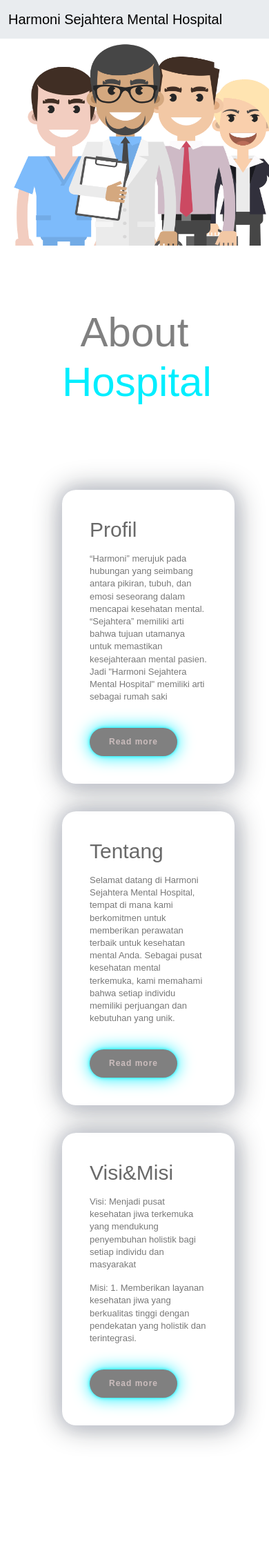
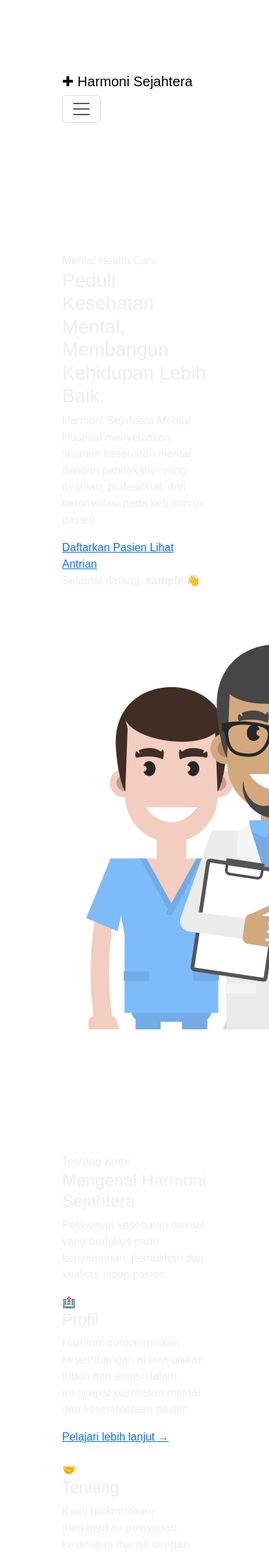
Before and after one commit to Veyzaputri/harmoni-sejahtera-hospital, a PHP site: page /home.php in a window 390 px wide; the page is wider, and only the part inside the window is pictured. Shown: the top 2251 px of that part at 69% size. Before the commit the page ends 2091 px from the top of that part, so only its background shows below. Run offline with PHP 8.4, Linux system fonts and the light colour scheme; the visitor is signed in with stand-in values (Sample User, id 1).

Commit message:
Update home.php for improved layout and content

```diff
--- a/home.php
+++ b/home.php
@@ -1,93 +1,262 @@
+<?php
+session_start();
+
+if (empty($_SESSION['username'])) {
+    header("Location: login.php?pesan=belum_login");
+    exit;
+}
+?>
+
 <!doctype html>
-<html lang="en">
+<html lang="id">
 <head>
     <meta charset="utf-8">
     <meta name="viewport" content="width=device-width, initial-scale=1">
+    <title>Harmoni Sejahtera Mental Hospital</title>
 
-    <title>Home</title>
-    <link href="https://cdn.jsdelivr.net/npm/bootstrap@5.3.2/dist/css/bootstrap.min.css" rel="stylesheet" integrity="sha384-T3c6CoIi6uLrA9TneNEoa7RxnatzjcDSCmG1MXxSR1GAsXEV/Dwwykc2MPK8M2HN" crossorigin="anonymous">
-    <link rel="stylesheet" type="text/css" href="home.css">
+    <link href="https://cdn.jsdelivr.net/npm/bootstrap@5.3.2/dist/css/bootstrap.min.css" rel="stylesheet">
+    <link rel="stylesheet" href="home.css">
+</head>
 
-  </head>
-  <body style="background-color:white;">
+<body>
 
+<nav class="navbar navbar-expand-lg navbar-light sticky-top">
+    <div class="container">
+        <a class="navbar-brand hospital-brand" href="home.php">
+            <span class="brand-icon">✚</span>
+            Harmoni Sejahtera
+        </a>
 
-  <nav class="navbar navbar-expand-lg bg-body-secondary" style="display: inline-block; font-size: 25px; color: #132639; text-decoration: none; font-weight: 500; width:1500px; transition: .3s; animation: slideTop .5s ease forwards; animation-delay: calc(.2s * var(--i));">
-  <div class="container-fluid">
-    <a class="navbar-brand" href="#">Harmoni Sejahtera Mental Hospital</a>
-    <button class="navbar-toggler" type="button" data-bs-toggle="collapse" data-bs-target="#navbarNavDropdown" aria-controls="navbarNavDropdown" aria-expanded="false" aria-label="Toggle navigation">
+        <button class="navbar-toggler" type="button"
+                data-bs-toggle="collapse"
+                data-bs-target="#mainNavbar">
             <span class="navbar-toggler-icon"></span>
         </button>
-    <div class="collapse navbar-collapse" id="navbarNavDropdown">
-      <ul class="navbar-nav">
+
+        <div class="collapse navbar-collapse" id="mainNavbar">
+            <ul class="navbar-nav ms-auto align-items-lg-center">
+                <li class="nav-item">
+                    <a class="nav-link active" href="home.php">Beranda</a>
+                </li>
+
                 <li class="nav-item">
                     <a class="nav-link" href="artikel.php">Artikel</a>
                 </li>
+
                 <li class="nav-item">
                     <a class="nav-link" href="tampil_pasien.php">Antrian</a>
                 </li>
+
                 <li class="nav-item">
                     <a class="nav-link" href="jadwal_dokter.php">Dokter</a>
                 </li>
+
                 <li class="nav-item">
                     <a class="nav-link" href="form_pasien.php">Pasien</a>
                 </li>
+
                 <li class="nav-item">
                     <a class="nav-link" href="tampil_struk.php">Riwayat</a>
                 </li>
+
                 <li class="nav-item dropdown">
-          <a class="nav-link dropdown-toggle" href="#" role="button" data-bs-toggle="dropdown" aria-expanded="false">
+                    <a class="nav-link dropdown-toggle"
+                       href="#"
+                       role="button"
+                       data-bs-toggle="dropdown">
                         Lainnya
                     </a>
-          <ul class="dropdown-menu">
-            <li><a class="dropdown-item" href="https://maps.app.goo.gl/WjigaZYFWVvL7iJd9">LOKASI</a></li>
-            <li><a class="dropdown-item" href="logout.php">LOGOUT</a></li>
+
+                    <ul class="dropdown-menu dropdown-menu-end">
+                        <li>
+                            <a class="dropdown-item" href="profil.php">Profil Rumah Sakit</a>
+                        </li>
+                        <li>
+                            <a class="dropdown-item" href="tentang.php">Tentang Kami</a>
+                        </li>
+                        <li>
+                            <a class="dropdown-item" href="visimisi.php">Visi & Misi</a>
+                        </li>
+                        <li><hr class="dropdown-divider"></li>
+                        <li>
+                            <a class="dropdown-item text-danger" href="logout.php">Logout</a>
+                        </li>
                     </ul>
                 </li>
             </ul>
         </div>
     </div>
 </nav>
-<center>
-<div class="background-img" >
-    <img src="home.png" alt="home-background" style="height: 300px; width: 700px;">
-</div>
-</center>
-<section>
-  <div class="portofolio" id="portofolio">
+
+
+<main>
+
+<section class="hero">
     <div class="container">
-      <h1 class="sub-title" style="color:gray;"> About <span>Hospital</span> </h1>
-      <div class="portofolio-list">
-<div>
-<i class="bx bx-code" style="color: cyan;"></i>
-<h2 style="color:#696969;">Profil</h2>
-<p style = "color:#787878;">“Harmoni” merujuk pada hubungan yang seimbang antara pikiran, tubuh, dan emosi seseorang dalam mencapai kesehatan mental. “Sejahtera” memiliki arti bahwa tujuan utamanya untuk memastikan kesejahteraan mental pasien. Jadi "Harmoni Sejahtera Mental Hospital" memiliki arti sebagai rumah saki</p>
-<a href="profil.php" class="read">Read more</a>
+        <div class="row align-items-center g-5">
+
+            <div class="col-lg-6">
+                <div class="hero-badge">
+                    Mental Health Care
                 </div>
 
-<div>
-  <i class="bx bx-crop" style="color: cyan;"></i>
-  <h2 style="color:#696969;">Tentang</h2>
-  <p style="color:#787878;">Selamat datang di Harmoni Sejahtera Mental Hospital, tempat di mana kami berkomitmen untuk memberikan perawatan terbaik untuk kesehatan mental Anda. Sebagai pusat kesehatan mental terkemuka, kami memahami bahwa setiap individu memiliki perjuangan dan kebutuhan yang unik.</p>
-  <a href="tentang.php" class="read">Read more</a>
+                <h1>
+                    Peduli Kesehatan Mental,
+                    <span>Membangun Kehidupan Lebih Baik.</span>
+                </h1>
+
+                <p class="hero-description">
+                    Harmoni Sejahtera Mental Hospital menyediakan layanan
+                    kesehatan mental dengan pendekatan yang nyaman, profesional,
+                    dan berorientasi pada kebutuhan pasien.
+                </p>
+
+                <div class="hero-actions">
+                    <a href="form_pasien.php" class="btn-primary-custom">
+                        Daftarkan Pasien
+                    </a>
+
+                    <a href="tampil_pasien.php" class="btn-secondary-custom">
+                        Lihat Antrian
+                    </a>
                 </div>
 
+                <p class="welcome-text">
+                    Selamat datang,
+                    <strong><?= htmlspecialchars($_SESSION['username']); ?></strong>
+                    👋
+                </p>
+            </div>
 
-  <div>
-  <i class="bx bx-code" style="color:#0ef;"></i>
-    <h2 style="color:#696969;" >Visi&Misi</h2>
-    <p style="color:#787878;">Visi:
-Menjadi pusat kesehatan jiwa terkemuka yang mendukung penyembuhan holistik bagi setiap individu dan masyarakat
-</p>
-<p style="color:#787878;"> Misi:
-1.	Memberikan layanan kesehatan jiwa yang berkualitas tinggi dengan pendekatan yang holistik dan terintegrasi.</p>
-    <a href="visimisi.php" class="read">Read more</a>
+            <div class="col-lg-6 text-center">
+                <div class="hero-image-wrapper">
+                    <img src="home.png"
+                         class="hero-image"
+                         alt="Harmoni Sejahtera Mental Hospital">
                 </div>
             </div>
+
         </div>
     </div>
 </section>
 
-    <script src="https://cdn.jsdelivr.net/npm/bootstrap@5.3.2/dist/js/bootstrap.bundle.min.js" integrity="sha384-C6RzsynM9kWDrMNeT87bh95OGNyZPhcTNXj1NW7RuBCsyN/o0jlpcV8Qyq46cDfL" crossorigin="anonymous"></script>
+
+<section class="about-section">
+    <div class="container">
+
+        <div class="section-heading">
+            <span>Tentang Kami</span>
+            <h2>Mengenal Harmoni Sejahtera</h2>
+            <p>
+                Pelayanan kesehatan mental yang berfokus pada kenyamanan,
+                pemulihan dan kualitas hidup pasien.
+            </p>
+        </div>
+
+        <div class="row g-4">
+
+            <div class="col-md-4">
+                <div class="info-card">
+                    <div class="card-icon">🏥</div>
+                    <h3>Profil</h3>
+                    <p>
+                        Harmoni mencerminkan keseimbangan antara pikiran,
+                        tubuh dan emosi dalam mencapai kesehatan mental
+                        dan kesejahteraan pasien.
+                    </p>
+                    <a href="profil.php">Pelajari lebih lanjut →</a>
+                </div>
+            </div>
+
+            <div class="col-md-4">
+                <div class="info-card">
+                    <div class="card-icon">🤝</div>
+                    <h3>Tentang</h3>
+                    <p>
+                        Kami berkomitmen memberikan pelayanan kesehatan
+                        mental dengan memahami kebutuhan unik setiap
+                        individu.
+                    </p>
+                    <a href="tentang.php">Pelajari lebih lanjut →</a>
+                </div>
+            </div>
+
+            <div class="col-md-4">
+                <div class="info-card">
+                    <div class="card-icon">🌱</div>
+                    <h3>Visi & Misi</h3>
+                    <p>
+                        Menjadi pusat kesehatan jiwa yang mendukung
+                        penyembuhan holistik, edukasi, pencegahan,
+                        dan peningkatan kualitas hidup.
+                    </p>
+                    <a href="visimisi.php">Pelajari lebih lanjut →</a>
+                </div>
+            </div>
+
+        </div>
+
+    </div>
+</section>
+
+
+<section class="quick-menu">
+    <div class="container">
+
+        <div class="section-heading">
+            <span>Layanan</span>
+            <h2>Akses Layanan dengan Mudah</h2>
+        </div>
+
+        <div class="row g-3">
+
+            <div class="col-6 col-md-3">
+                <a href="form_pasien.php" class="quick-card">
+                    <span>👤</span>
+                    <strong>Daftar Pasien</strong>
+                </a>
+            </div>
+
+            <div class="col-6 col-md-3">
+                <a href="tampil_pasien.php" class="quick-card">
+                    <span>📋</span>
+                    <strong>Antrian</strong>
+                </a>
+            </div>
+
+            <div class="col-6 col-md-3">
+                <a href="jadwal_dokter.php" class="quick-card">
+                    <span>🩺</span>
+                    <strong>Jadwal Dokter</strong>
+                </a>
+            </div>
+
+            <div class="col-6 col-md-3">
+                <a href="tampil_struk.php" class="quick-card">
+                    <span>📄</span>
+                    <strong>Riwayat</strong>
+                </a>
+            </div>
+
+        </div>
+
+    </div>
+</section>
+
+</main>
+
+
+<footer>
+    <div class="container">
+        <p>
+            © <?= date("Y"); ?> Harmoni Sejahtera Mental Hospital.
+            Sistem Informasi Rumah Sakit.
+        </p>
+    </div>
+</footer>
+
+
+<script src="https://cdn.jsdelivr.net/npm/bootstrap@5.3.2/dist/js/bootstrap.bundle.min.js"></script>
+
 </body>
 </html>
```
Lines whose indentation alone changed are shown as unchanged.
